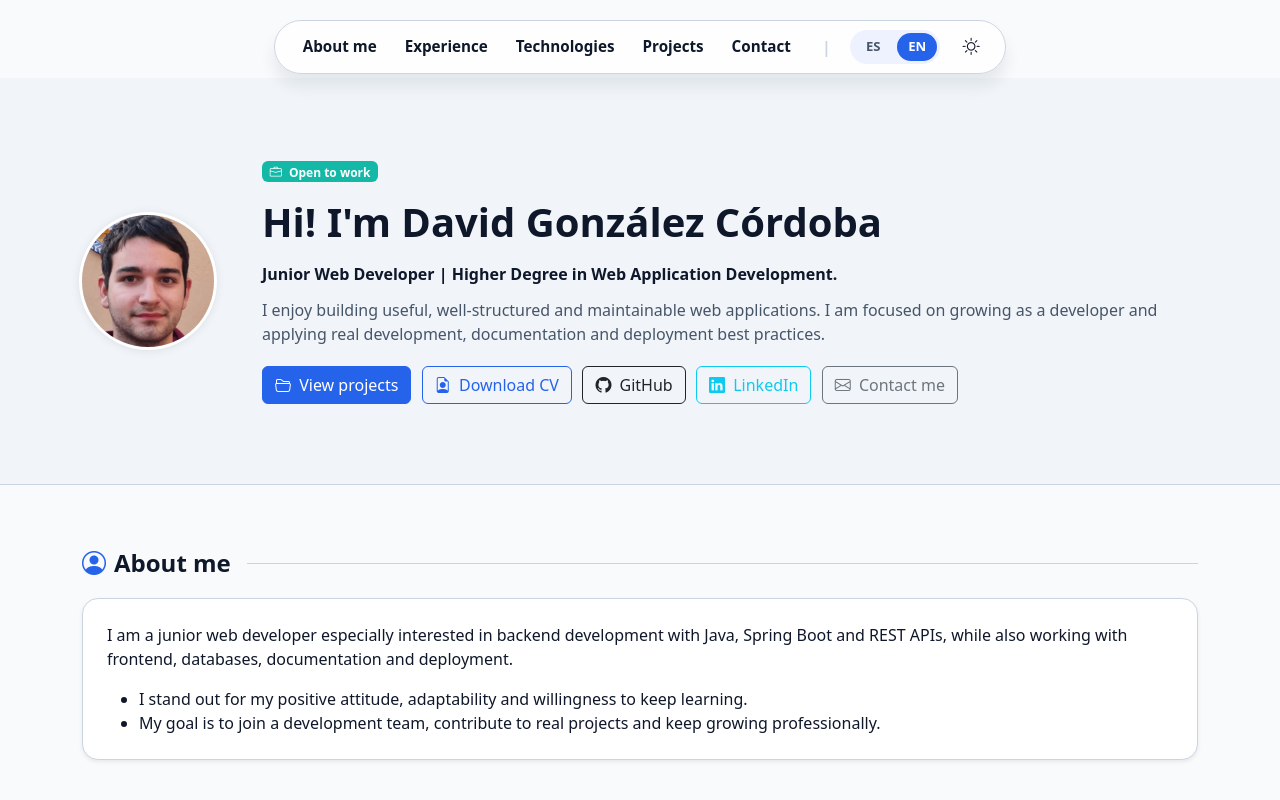
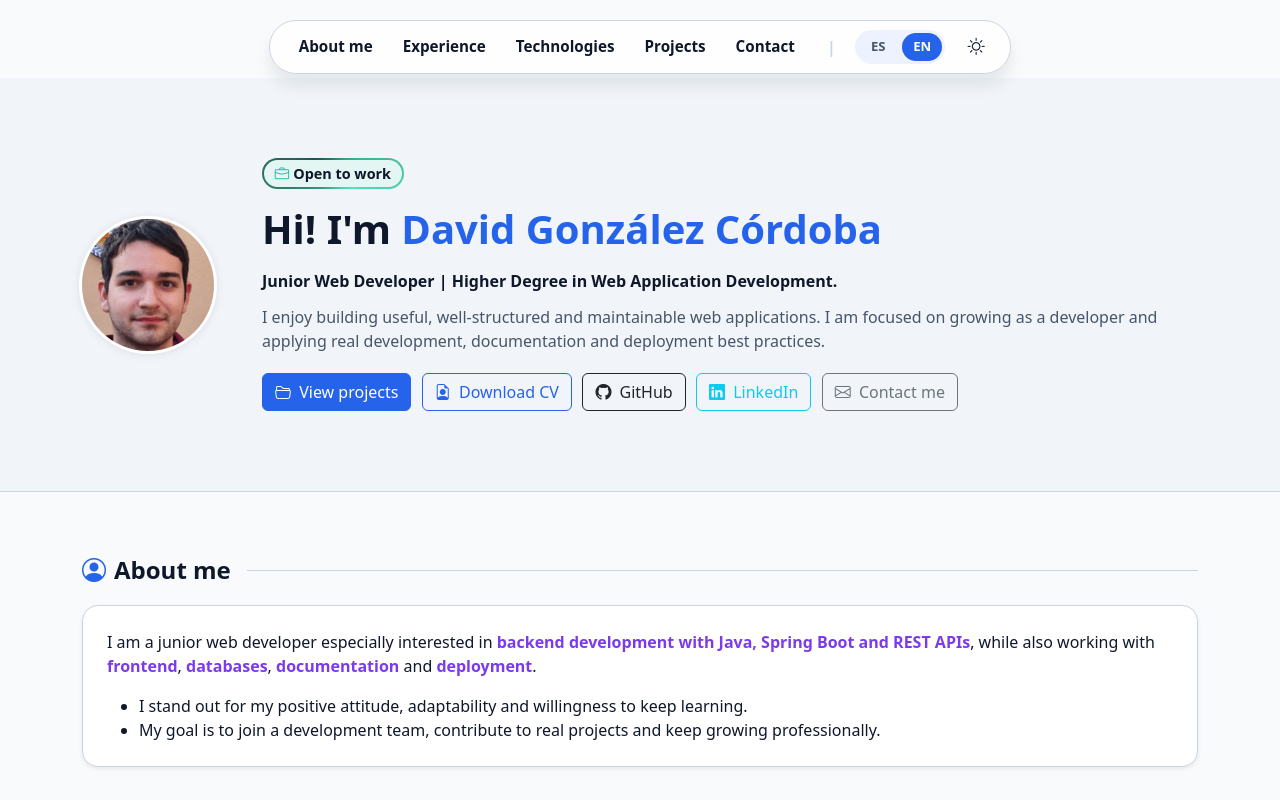
Before and after one commit to davidgoncor3005/davidgoncor3005.github.io, an Astro site in the folder astro-v2/: page /en in a window 1280 px wide. Shown: the top 800 px of the page. Built offline with nearby package versions, Linux system fonts and the light colour scheme; Astro itself is replaced by a stand-in of ours.

Commit message:
feat(portfolio): mejorar hero y navegacion activa

```diff
--- a/astro-v2/src/components/About.astro
+++ b/astro-v2/src/components/About.astro
@@ -10,8 +10,13 @@ const { t } = Astro.props;
 
     <div class="card shadow-sm">
         <div class="card-body">
-            <p class="mb-3">
-                {t.about.paragraph}
+            <p>
+                {t.about.intro.beforeBackend}
+                <span class="text-highlight-about">{t.about.intro.backend}</span>{t.about.intro.beforeFrontend}
+                <span class="text-highlight-about">{t.about.intro.frontend}</span>{t.about.intro.beforeDatabases}
+                <span class="text-highlight-about">{t.about.intro.databases}</span>{t.about.intro.beforeDocumentation}
+                <span class="text-highlight-about">{t.about.intro.documentation}</span>{t.about.intro.beforeDeployment}
+                <span class="text-highlight-about">{t.about.intro.deployment}</span>{t.about.intro.end}
             </p>
 
             <ul class="mb-0">
--- a/astro-v2/src/components/Hero.astro
+++ b/astro-v2/src/components/Hero.astro
@@ -8,7 +8,7 @@ const { t } = Astro.props;
             <div class="hero-avatar-wrapper">
                 <img
                     src="/images/david.webp"
-                    alt="Foto de David González Córdoba"
+                    alt={t.hero.avatarAlt}
                     class="avatar"
                 />
             </div>
@@ -16,16 +16,19 @@ const { t } = Astro.props;
             <div class="hero-copy">
                 <a
                     href="https://www.linkedin.com/in/david-gonz%C3%A1lez-c%C3%B3rdoba/"
-                    class="badge text-bg-success mb-3 text-decoration-none"
+                    class="hero-status text-decoration-none"
                     target="_blank"
                     rel="noopener"
                 >
                     <i class="bi bi-briefcase me-1" aria-hidden="true"></i>
-                    {t.hero.badge}
+                    <span>{t.hero.badge}</span>
                 </a>
 
                 <h1 class="display-6 fw-bold mb-3">
-                    {t.hero.title}
+                    {t.hero.titlePrefix}
+                    <span class="hero-title-name">
+                        {t.hero.name}
+                    </span>
                 </h1>
 
                 <p class="hero-subtitle">
--- a/astro-v2/src/i18n/en.ts
+++ b/astro-v2/src/i18n/en.ts
@@ -15,7 +15,9 @@ export const en = {
 
     hero: {
         badge: "Open to work",
-        title: "Hi! I'm David González Córdoba",
+        titlePrefix: "Hi! I'm",
+        name: "David González Córdoba",
+        avatarAlt: "Photo of David González Córdoba",
         subtitle: "Junior Web Developer | Higher Degree in Web Application Development.",
         description:
             "I enjoy building useful, well-structured and maintainable web applications. I am focused on growing as a developer and applying real development, documentation and deployment best practices.",
@@ -28,8 +30,19 @@ export const en = {
 
     about: {
         title: "About me",
-        paragraph:
-            "I am a junior web developer especially interested in backend development with Java, Spring Boot and REST APIs, while also working with frontend, databases, documentation and deployment.",
+        intro: {
+            beforeBackend: "I am a junior web developer especially interested in ",
+            backend: "backend development with Java, Spring Boot and REST APIs",
+            beforeFrontend: ", while also working with ",
+            frontend: "frontend",
+            beforeDatabases: ", ",
+            databases: "databases",
+            beforeDocumentation: ", ",
+            documentation: "documentation",
+            beforeDeployment: " and ",
+            deployment: "deployment",
+            end: "."
+        },
         points: [
             "I stand out for my positive attitude, adaptability and willingness to keep learning.",
             "My goal is to join a development team, contribute to real projects and keep growing professionally."
--- a/astro-v2/src/i18n/es.ts
+++ b/astro-v2/src/i18n/es.ts
@@ -15,7 +15,9 @@ export const es = {
 
     hero: {
         badge: "Disponible para trabajo",
-        title: "¡Hola! Soy David González Córdoba",
+        titlePrefix: "¡Hola! Soy",
+        name: "David González Córdoba",
+        avatarAlt: "Foto de David González Córdoba",
         subtitle: "Desarrollador Web Junior | Titulado en Desarrollo de Aplicaciones Web.",
         description:
             "Me gusta construir aplicaciones web útiles, bien estructuradas y fáciles de mantener. Estoy centrado en seguir creciendo como desarrollador y aplicar buenas prácticas reales de desarrollo, documentación y despliegue.",
@@ -28,8 +30,19 @@ export const es = {
 
     about: {
         title: "Sobre mí",
-        paragraph:
-            "Soy desarrollador web junior interesado especialmente en el desarrollo backend con Java, Spring Boot y APIs REST, sin dejar de lado el frontend, las bases de datos, la documentación y el despliegue.",
+        intro: {
+            beforeBackend: "Soy desarrollador web junior interesado especialmente en el desarrollo ",
+            backend: "backend con Java, Spring Boot y APIs REST",
+            beforeFrontend: ", sin dejar de lado el ",
+            frontend: "frontend",
+            beforeDatabases: ", ",
+            databases: "las bases de datos",
+            beforeDocumentation: ", ",
+            documentation: "la documentación",
+            beforeDeployment: " y ",
+            deployment: "el despliegue",
+            end: "."
+        },
         points: [
             "Destaco por mi actitud positiva, capacidad de adaptación y ganas de seguir aprendiendo.",
             "Mi objetivo es integrarme en un equipo de desarrollo, aportar en proyectos reales y seguir creciendo profesionalmente."
--- a/astro-v2/src/layouts/BaseLayout.astro
+++ b/astro-v2/src/layouts/BaseLayout.astro
@@ -108,5 +108,62 @@ const alternateLocale = lang === "en" ? "es_ES" : "en_US";
             }
         }
     </script>
+    <script is:inline>
+        document.addEventListener('DOMContentLoaded', () => {
+            // Selecciona todos los enlaces del navbar que apuntan a secciones
+            const navLinks = document.querySelectorAll('.portfolio-navbar__link[href^="#"]');
+
+            // Convierte esos enlaces en secciones reales
+            const sections = Array.from(navLinks)
+                .map((link) => document.querySelector(link.getAttribute('href')))
+                .filter(Boolean);
+
+            // Quita la clase activa de todos los enlaces del navbar
+            function clearActiveLinks() {
+                navLinks.forEach((link) => link.classList.remove('is-active'));
+            }
+
+            // Marca como activo el enlace que corresponde a la sección visible
+            function setActiveLink(sectionId) {
+                clearActiveLinks();
+
+                const activeLink = document.querySelector(
+                    `.portfolio-navbar__link[href="#${sectionId}"]`
+                );
+
+                if (activeLink) {
+                    activeLink.classList.add('is-active');
+                }
+            }
+
+            // Detecta qué sección está más cerca de la parte superior visible
+            function updateActiveSection() {
+                let currentSectionId = null;
+
+                sections.forEach((section) => {
+                    const sectionTop = section.getBoundingClientRect().top;
+
+                    // 160px deja margen para el navbar sticky y evita activar demasiado pronto
+                    if (sectionTop <= 160) {
+                        currentSectionId = section.getAttribute('id');
+                    }
+                });
+
+                // Si todavía estamos en el hero, no se marca ninguna sección
+                if (!currentSectionId) {
+                    clearActiveLinks();
+                    return;
+                }
+
+                setActiveLink(currentSectionId);
+            }
+
+            // Ejecuta al cargar la página
+            updateActiveSection();
+
+            // Ejecuta al hacer scroll
+            window.addEventListener('scroll', updateActiveSection, { passive: true });
+        });
+    </script>
 </body>
 </html>
--- a/astro-v2/src/styles/base/_base.scss
+++ b/astro-v2/src/styles/base/_base.scss
@@ -34,6 +34,11 @@ main.container {
     padding-bottom: 4rem;
 }
 
+.text-highlight-about {
+    color: var(--brand-secondary);
+    font-weight: 700;
+}
+
 @media (max-width: 575.98px) {
     .section-title {
         padding-top: 3rem;
--- a/astro-v2/src/styles/components/_hero.scss
+++ b/astro-v2/src/styles/components/_hero.scss
@@ -11,6 +11,59 @@
 
 .hero-avatar-wrapper {
     flex-shrink: 0;
+}
+
+.hero-title-name {
+    color: var(--brand-primary);
+}
+
+.hero-status {
+    position: relative;
+    isolation: isolate;
+    overflow: hidden;
+    display: inline-flex;
+    align-items: center;
+    width: fit-content;
+    margin-bottom: 1rem;
+    padding: .30rem .8rem;
+    border: 0;
+    border-radius: 999px;
+    background-color: transparent;
+    color: var(--text-main);
+    font-size: .9rem;
+    font-weight: 700;
+    transition: transform .2s ease;
+}
+
+.hero-status:hover {
+    transform: scale(1.04);
+}
+
+.hero-status::before {
+    content: "";
+    position: absolute;
+    inset: -1000%;
+    z-index: -2;
+    background: conic-gradient(
+        from 90deg at 50% 50%,
+        #51e4b8 0%,
+        #21554e 50%,
+        #51e4b8 100%
+    );
+    animation: hero-status-spin 2s linear infinite;
+}
+
+.hero-status::after {
+    content: "";
+    position: absolute;
+    inset: 2px;
+    z-index: -1;
+    border-radius: inherit;
+    background-color: color-mix(in srgb, var(--brand-accent) 12%, var(--card-bg));
+}
+
+.hero-status i {
+    color: var(--brand-accent);
 }
 
 .hero-subtitle {
@@ -40,7 +93,7 @@
 
 .hero-section .avatar:hover {
     transform: translateY(-3px);
-    box-shadow: 0 .75rem 1.5rem rgba(0, 0, 0, .12);
+    box-shadow: var(--shadow-soft);
 }
 
 .hero-actions .btn {
@@ -49,6 +102,34 @@
 
 .hero-actions .btn:hover {
     transform: translateY(-2px);
+}
+
+@keyframes hero-status-spin {
+    to {
+        transform: rotate(360deg);
+    }
+}
+
+@media (prefers-reduced-motion: reduce) {
+    .hero-status::before {
+        animation: none;
+    }
+
+    .hero-section .avatar,
+    .hero-actions .btn {
+        transition: none;
+    }
+
+    .hero-section .avatar:hover,
+    .hero-actions .btn:hover {
+        transform: none;
+    }
+}
+
+@media (max-width: 991.98px) {
+    .hero-content {
+        gap: 2rem;
+    }
 }
 
 @media (max-width: 768px) {
@@ -62,14 +143,9 @@
         text-align: center;
     }
 
+    .hero-status,
     .hero-actions {
         justify-content: center;
-    }
-}
-
-@media (max-width: 991.98px) {
-    .hero-content {
-        gap: 2rem;
     }
 }
 
--- a/astro-v2/src/styles/layout/_navbar.scss
+++ b/astro-v2/src/styles/layout/_navbar.scss
@@ -41,6 +41,7 @@
     align-items: center;
     justify-content: center;
     padding: .55rem .75rem;
+    border: 1px solid transparent;
     border-radius: 999px;
     color: var(--text-main);
     text-decoration: none;
@@ -49,7 +50,8 @@
     line-height: 1;
 }
 
-.portfolio-navbar__link:hover {
+.portfolio-navbar__link:hover,
+.portfolio-navbar__link.is-active {
     color: var(--brand-primary);
     background-color: var(--badge-bg);
 }
```
